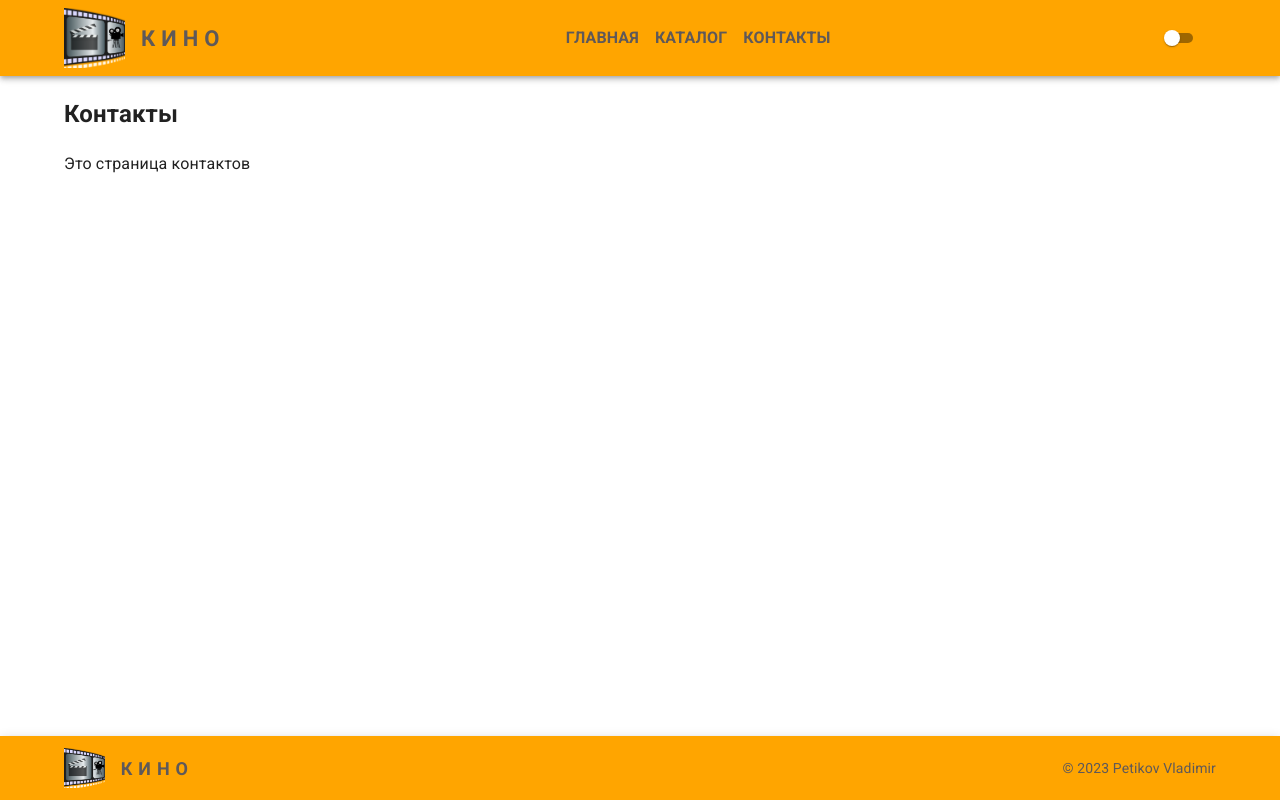
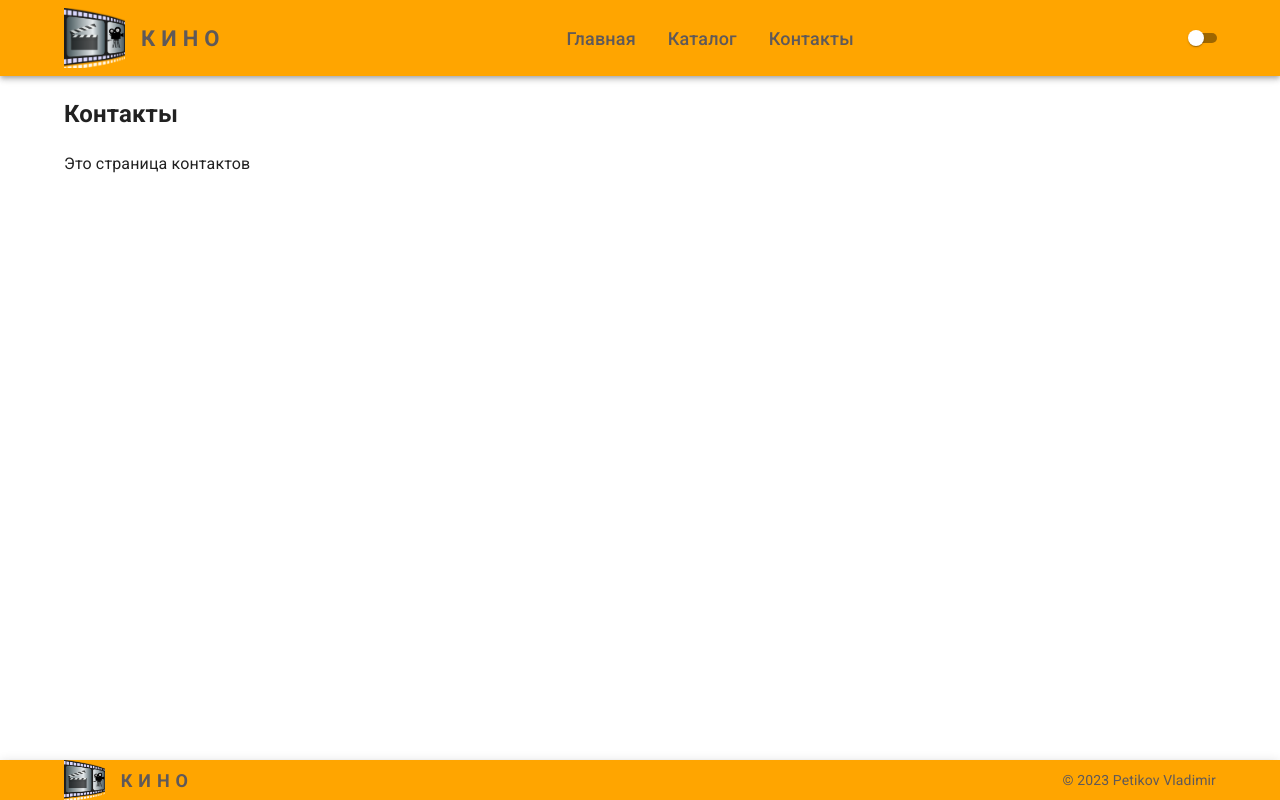
Before and after one commit to petikov-w/mui-250423, a React (Create React App) app: page /contacts in a window 1280 px wide. Built offline with nearby package versions, Linux system fonts and the light colour scheme.

Commit message:
080523-1830

```diff
--- a/package.json
+++ b/package.json
@@ -6,6 +6,7 @@
     "@emotion/react": "^11.10.6",
     "@emotion/styled": "^11.10.6",
     "@mui/material": "^5.12.1",
+    "@mui/icons-material": "5.11.16",
     "react": "^18.2.0",
     "react-dom": "^18.2.0",
     "react-helmet": "^6.1.0",
--- a/src/components/Footer.jsx
+++ b/src/components/Footer.jsx
@@ -17,7 +17,6 @@ export const Footer = () => {
     <>
      <ThemeProvider theme={ThemeMui(theme)}>
         <AppBar position="fixed" component="footer"  sx={{ top: 'auto', bottom: 0}}>
-            <Toolbar>
                  <Container maxWidth="lg" sx={{ display: 'flex',
                                                    flexDirection: 'row',
                                                    alignItems: 'center',
@@ -50,7 +49,6 @@ export const Footer = () => {
                             </Typography>
                         </Box>
                  </Container>
-            </Toolbar>
         </AppBar>
      </ThemeProvider>
     </>
--- a/src/components/Header_v2.jsx
+++ b/src/components/Header_v2.jsx
@@ -1,8 +1,12 @@
 import React, { useState, useContext} from 'react';
 import { NavLink } from 'react-router-dom';
 
-import {Box, AppBar, CssBaseline, Button, Switch, Menu,
-        Container, Typography, CardMedia, FormControlLabel, MenuItem, Toolbar} from '@mui/material';
+import {Box, AppBar, CssBaseline, Switch, Link,
+        Container, Typography, CardMedia, FormControlLabel, Stack, styled,
+        List, ListItem, ListItemButton, ListItemText, Divider, Drawer} from '@mui/material';
+import IconButton from '@mui/material/IconButton';
+import MenuIcon from '@mui/icons-material/Menu';
+
 
 import { ThemeProvider, createTheme } from '@mui/material/styles';
 
@@ -13,27 +17,79 @@ import imageCinema from '../images/cinema_sm.png';
 import { MyContext } from './Context';
 
 
+const LinkStl = styled(Link)`
+    text-decoration: none;
+`;
 
-export const Header_v2 = () => {
+const TypographyLinkStl = styled(Typography)`
+    font-weight : 500;
+    font-size: 18px;
 
-    const {theme, setTheme} = useContext(MyContext);
+    :hover {
+      color: #649f59;
+    }
+`;
+
+const TypographyLITStl = styled(Typography)`
+    font-weight : 600;
+    font-size: 18px;
+
+    :hover {
+      color: #649f59;
+    }
+`;
+
+const drawerWidth = 240;
 
 const navItems = [{id: 1, navItem: 'Главная', path: '/'},
                       {id: 2, navItem: 'Каталог', path: '/catalog'},
                       {id: 3,navItem: 'Контакты', path: '/contacts'}];
 
+export const Header_v2 = (props) => {
+
+    const {theme, setTheme} = useContext(MyContext);
+    const [mobileOpen, setMobileOpen] = useState(false);
     const [checked, setChecked] = useState(false);
-
+    const { window } = props;
+    const handleDrawerToggle = () => {
+      setMobileOpen((prevState) => !prevState);
+    };
 
     const handleChange = (event) => {
         setChecked(event.target.checked);
         checked ? setTheme('light')  : setTheme('dark');
         };
 
-        const open = true;
+        const drawer = (
+            <Box onClick={handleDrawerToggle} sx={{ textAlign: 'center' }}>
+              <Typography variant="h6" sx={{ my: 2 }}>
+                Кино
+              </Typography>
+              <Divider />
+              <List >
+                {navItems.map((item) => (
+                  <ListItem key={item.id}  component={NavLink}
+                                          to={item.path} disablePadding>
+                    <ListItemButton sx={{ textAlign: 'center' }}>
+                      <TypographyLITStl>
+                         <ListItemText primary={item.navItem} />
+                      </TypographyLITStl>
+
+                    </ListItemButton>
+                  </ListItem>
+                ))}
+              </List>
+            </Box>
+          );
+
+
+        //   <LinkStl color="inherit" key={item.id} component={NavLink}
+        //   to={item.path}>
+
+          const container = window !== undefined ? () => window().document.body : undefined;
 
     return (
-        <div>
+        <>
             <ThemeProvider theme={ThemeMui(theme)}>
             <Box sx={{ display: 'flex', flexDirection: 'row', mb:2 }}>
               <CssBaseline />
@@ -44,7 +100,16 @@ export const Header_v2 = () => {
                                                      justifyContent: 'space-between',
                                                    }}>
 
-
+                       <IconButton
+                            size="small"
+                            edge="start"
+                            color="inherit"
+                            aria-label="menu"
+                            onClick={handleDrawerToggle}
+                            sx={{ display: { xs: 'inline', sm: 'inline', md: 'none'} }}
+                            >
+                            <MenuIcon />
+                        </IconButton>
                         <Box sx={{ display: 'flex',
                                    flexDirection: 'row',
                                    alignItems: 'center'}}>
@@ -61,35 +126,23 @@ export const Header_v2 = () => {
                                             }} >Кино
                             </Typography>
                         </Box>
-                        {/* <Box sx={{ display: { xs: 'none',
-                                              sm: 'block' }}}>
+
+
+
+                        <Stack sx={{ display: { xs: 'none', sm: 'none', md: 'flex'}}} direction="row" spacing={4}  >
                                 {navItems.map((item) => (
 
-                                <Button  color="secondary" key={item.id} component={NavLink}
-                                                                       to={item.path} >
-                                        <Typography color="primary.contrastText" sx={{ fontSize: 16,
-                                                                          fontWeight: 'bold'}} >
+                                     <LinkStl color="inherit" key={item.id} component={NavLink}
+                                                                        to={item.path}>
+                                    <TypographyLinkStl>
                                         {item.navItem}
-                                        </Typography>
-                                </Button>
-                                ))}
-                        </Box> */}
-                        <Box color="primary">
-
-                                {navItems.map((item) => (
-
-                                    <Button color="inherit" key={item.id} component={NavLink}
-                                                                          to={item.path}>
-                                       <Typography sx={{ fontSize: 16,fontWeight: 'bold'}}>
-                                         {item.navItem}
-                                       </Typography>
-                                    </Button>
+                                    </TypographyLinkStl>
+                                    </LinkStl>
                                 ))}
 
-                        </Box>
+                        </Stack>
 
-
-                        <Box sx={{ display: 'inline-flex'}}>
+                        <Box sx={{ mr: -3, display: 'inline-flex'}}>
                             <FormControlLabel
                                     control={<Switch size="small"
                                     color="default"
@@ -97,12 +150,28 @@ export const Header_v2 = () => {
                                     onChange={handleChange} /> }>
                             </FormControlLabel>
                         </Box>
-
-
                     </Container>
                 </AppBar>
+                <Box color="primary" component="nav">
+                    <Drawer
+                    container={container}
+
+                    variant="temporary"
+                    open={mobileOpen}
+                    onClose={handleDrawerToggle}
+                    ModalProps={{
+                        keepMounted: true,
+                    }}
+                    sx={{
+                        display: { xs: 'block', sm: 'block', md: 'none' },
+                        '& .MuiDrawer-paper': { boxSizing: 'border-box', width: drawerWidth },
+                    }}
+                    >
+                    {drawer}
+                    </Drawer>
+                </Box>
             </Box>
             </ThemeProvider>
-        </div>
+        </>
     );
 };
```
Also changed, not shown: 1 other file (tests, documents, lock files or other folders). Lines whose indentation alone changed are shown as unchanged.
